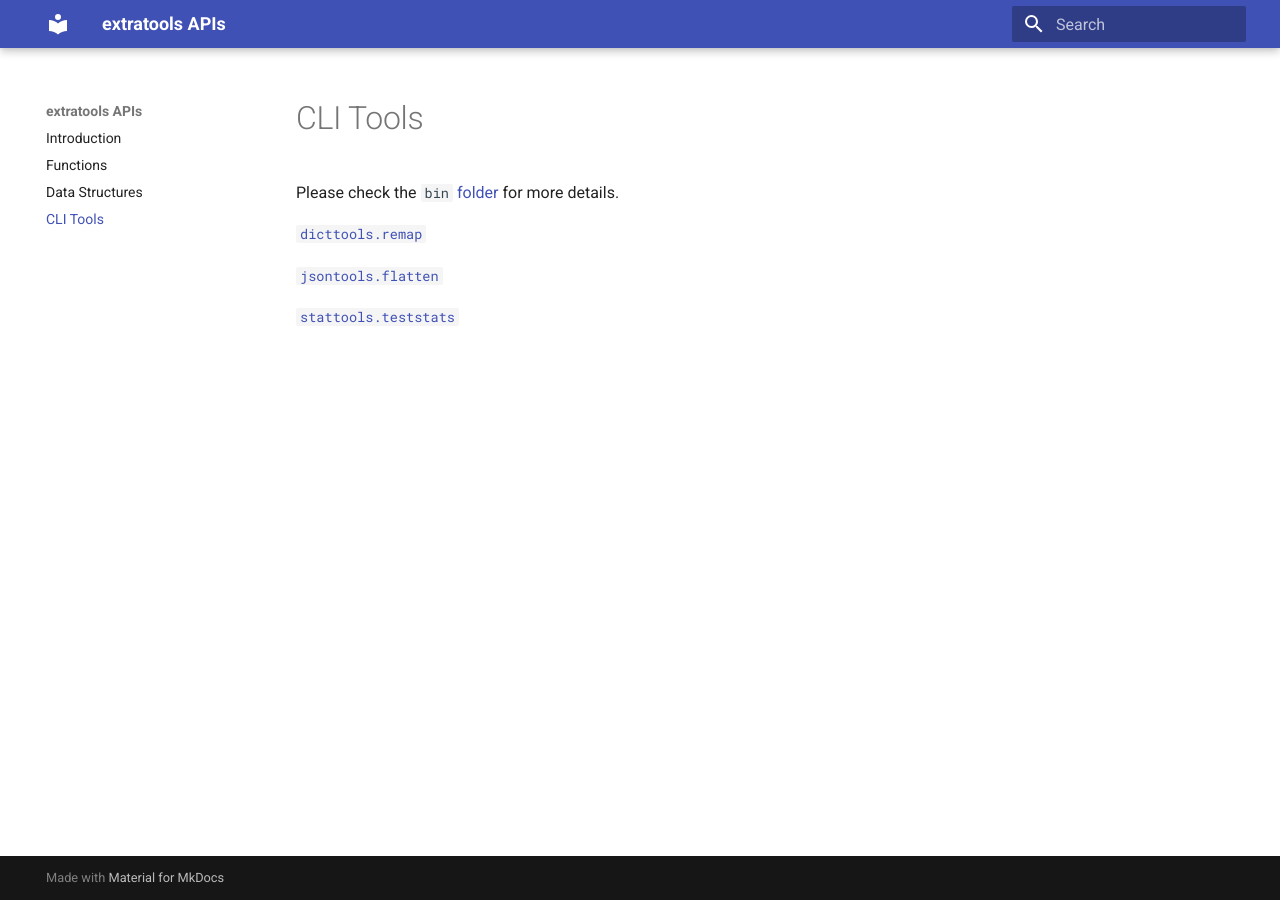
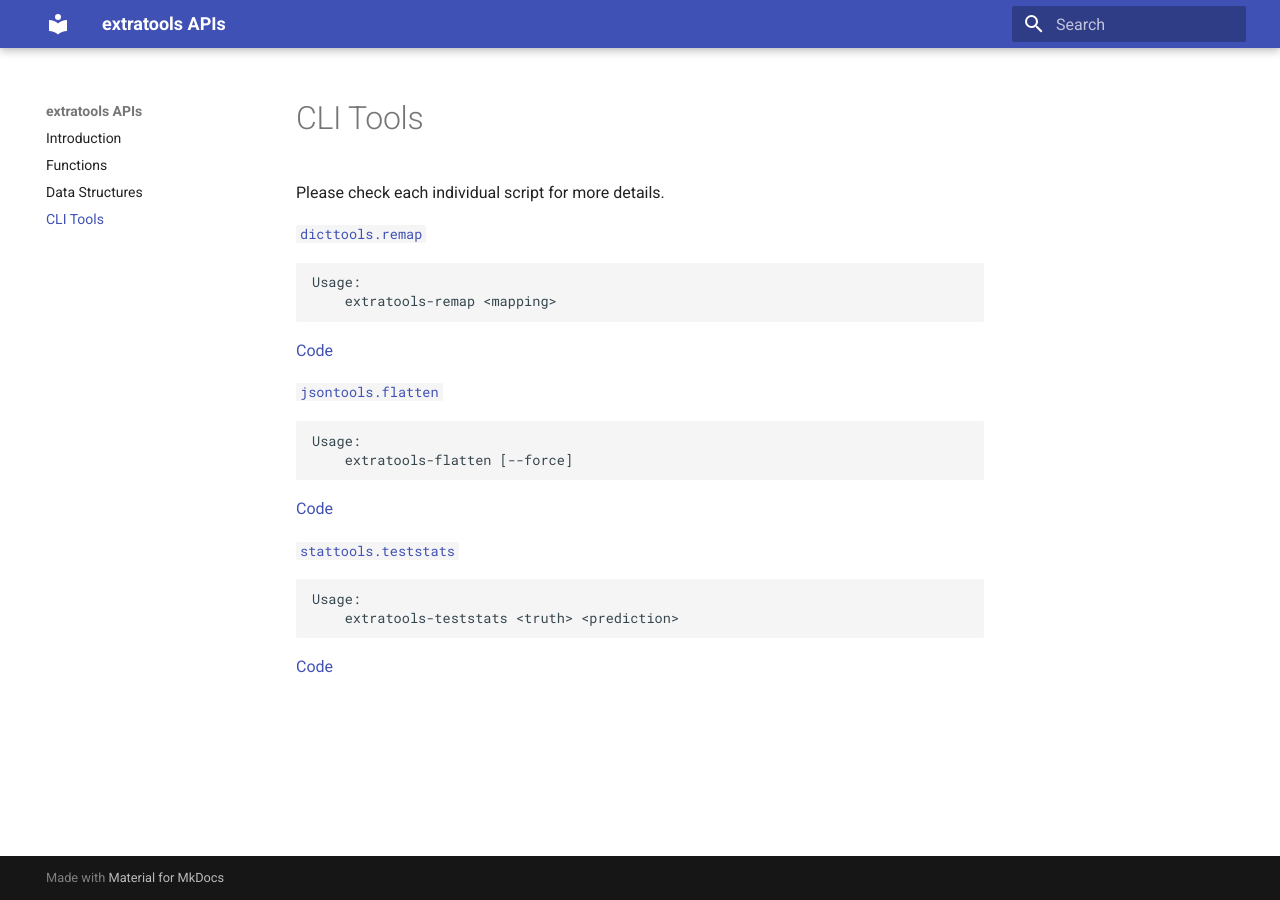
Before and after one commit to chuanconggao/extratools, an MkDocs documentation site: the page built from docs/cli.md, in a window 1280 px wide. Built offline with MkDocs 1.6.1 and Material for MkDocs 9.7.7, drawn with Linux system fonts in a browser that asks for light colours; old or Windows-style settings are respelled for this version of MkDocs.

Commit message:
Update docs for CLI

````diff
--- a/docs/cli.md
+++ b/docs/cli.md
@@ -1,9 +1,30 @@
 # CLI Tools
 
-Please check the `bin` [folder](https://github.com/chuanconggao/extratools/tree/master/bin) for more details.
+Please check each individual script for more details.
 
-[`dicttools.remap`](#dicttools)
+[`dicttools.remap`](functions.md#dicttools)
 
-[`jsontools.flatten`](#jsontools)
+``` text
+Usage:
+    extratools-remap <mapping>
+```
 
-[`stattools.teststats`](#stattools)
+[Code](https://github.com/chuanconggao/extratools/tree/master/bin/extratools-remap)
+
+[`jsontools.flatten`](functions.md#jsontools)
+
+``` text
+Usage:
+    extratools-flatten [--force]
+```
+
+[Code](https://github.com/chuanconggao/extratools/tree/master/bin/extratools-flatten)
+
+[`stattools.teststats`](functions.md#stattools)
+
+``` text
+Usage:
+    extratools-teststats <truth> <prediction>
+```
+
+[Code](https://github.com/chuanconggao/extratools/tree/master/bin/extratools-teststats)
````
